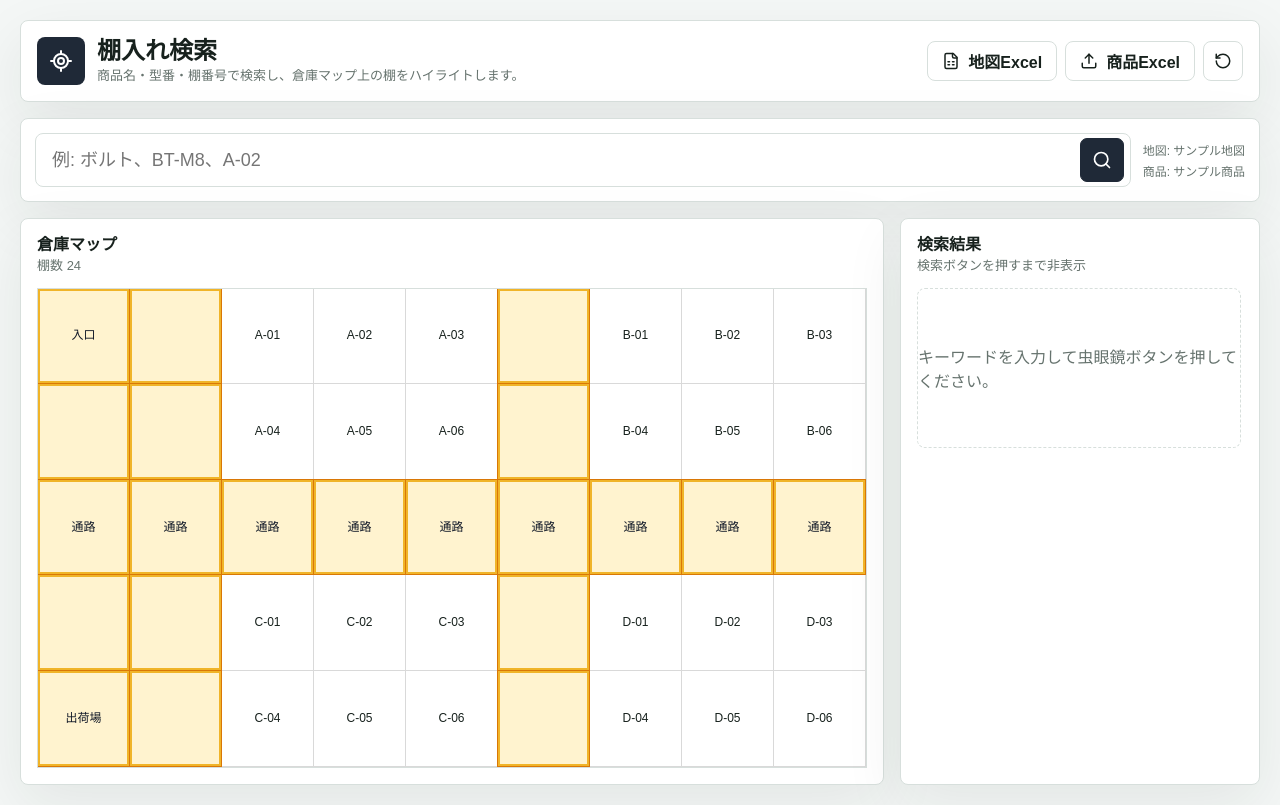
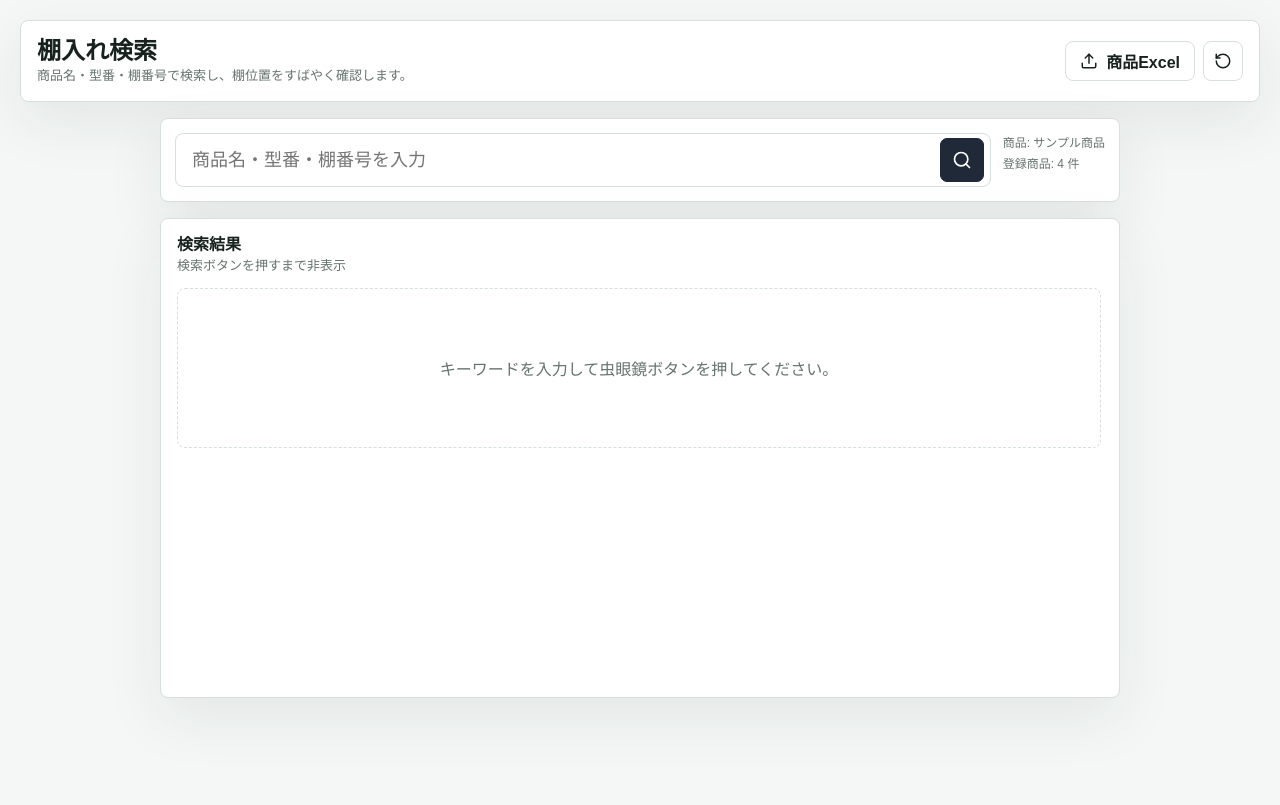
Before and after one commit to 55czdps6dj-ai/Tana-Ban, a Next.js app: page / in a window 1280 px wide. Built offline with nearby package versions, Linux system fonts and the light colour scheme.

Commit message:
Focus UI on product search

```diff
--- a/app/globals.css
+++ b/app/globals.css
@@ -60,7 +60,6 @@ button:disabled {
 
 .toolbar,
 .searchPanel,
-.mapPane,
 .resultPane {
   background: var(--surface);
   border: 1px solid var(--line);
@@ -79,19 +78,7 @@ button:disabled {
 .titleBlock {
   display: flex;
   align-items: center;
-  gap: 12px;
   min-width: 0;
-}
-
-.appMark {
-  display: grid;
-  width: 48px;
-  height: 48px;
-  flex: 0 0 auto;
-  place-items: center;
-  border-radius: 8px;
-  background: var(--primary);
-  color: #ffffff;
 }
 
 h1,
@@ -185,6 +172,13 @@ p {
   padding: 14px;
 }
 
+.focusedSearchPanel {
+  align-items: stretch;
+  max-width: 960px;
+  width: 100%;
+  margin: 0 auto;
+}
+
 .searchBox {
   display: flex;
   min-width: 240px;
@@ -249,7 +243,13 @@ p {
   min-height: 0;
 }
 
-.mapPane,
+.searchOnlyWorkspace {
+  display: block;
+  max-width: 960px;
+  width: 100%;
+  margin: 0 auto;
+}
+
 .resultPane {
   min-width: 0;
   padding: 16px;
@@ -263,96 +263,10 @@ p {
   margin-bottom: 12px;
 }
 
-.warehouseGrid {
-  display: grid;
-  gap: 0;
-  overflow: auto;
-  min-height: 480px;
-  max-height: calc(100vh - 240px);
-  border: 1px solid var(--line);
-  border-radius: 0;
-  background: #ffffff;
-  padding: 0;
-}
-
-.mapCell {
-  min-width: 42px;
-  min-height: 28px;
-  margin: -1px 0 0 -1px;
-  border: 1px solid #d9d9d9;
-  border-radius: 0;
-  background: #ffffff;
-  color: #1f2937;
-  font-size: 12px;
-  font-weight: 500;
-  line-height: 1.25;
-  overflow-wrap: anywhere;
-}
-
-.shelfCell {
-  background: #ffffff;
-  color: var(--text);
-}
-
-.shelfCell:hover {
-  border-color: #a3a3a3;
-  background: #fafafa;
-}
-
-.noteCell {
-  background: #ffffff;
-  color: #6b7280;
-}
-
-.highlightCell {
-  position: relative;
-  z-index: 1;
-  border-color: #d97706;
-  background: var(--accent-soft);
-  color: #111827;
-  box-shadow: inset 0 0 0 2px var(--accent);
-}
-
 .resultPane {
   display: flex;
   flex-direction: column;
   min-height: 480px;
-}
-
-.shelfDetail {
-  display: grid;
-  grid-template-columns: 1fr auto;
-  gap: 4px 12px;
-  border: 1px solid var(--line);
-  border-radius: 8px;
-  background: #fafafa;
-  padding: 12px;
-  margin-bottom: 12px;
-}
-
-.shelfDetail strong {
-  grid-column: 1 / 2;
-  font-size: 22px;
-  line-height: 1.1;
-}
-
-.shelfDetail span:last-child {
-  align-self: end;
-  color: var(--primary-strong);
-  font-weight: 700;
-}
-
-.shelfDescription {
-  grid-column: 1 / -1;
-  color: var(--primary-strong);
-  font-size: 13px;
-  font-weight: 700;
-}
-
-.detailLabel {
-  grid-column: 1 / -1;
-  color: var(--muted);
-  font-size: 12px;
 }
 
 .resultList {
@@ -366,15 +280,15 @@ p {
 
 .resultItem {
   display: grid;
-  grid-template-columns: 78px minmax(0, 1fr);
+  grid-template-columns: 108px minmax(0, 1fr);
   align-items: center;
-  gap: 10px;
+  gap: 14px;
   width: 100%;
-  min-height: 72px;
+  min-height: 84px;
   border: 1px solid var(--line);
   border-radius: 8px;
   background: #ffffff;
-  padding: 10px;
+  padding: 14px;
   text-align: left;
 }
 
@@ -385,11 +299,12 @@ p {
 
 .resultShelf {
   display: grid;
-  min-height: 44px;
+  min-height: 56px;
   place-items: center;
   border-radius: 6px;
   background: var(--primary);
   color: #ffffff;
+  font-size: 18px;
   font-weight: 800;
 }
 
@@ -405,6 +320,10 @@ p {
   overflow: hidden;
   text-overflow: ellipsis;
   white-space: nowrap;
+}
+
+.resultText strong {
+  font-size: 16px;
 }
 
 .resultText small {
@@ -443,11 +362,6 @@ p {
     grid-template-columns: 1fr;
   }
 
-  .warehouseGrid {
-    max-height: none;
-    min-height: 360px;
-  }
-
   .resultPane {
     min-height: 360px;
   }
@@ -462,32 +376,20 @@ p {
     font-size: 21px;
   }
 
-  .titleBlock {
-    align-items: flex-start;
-  }
-
-  .appMark {
-    width: 42px;
-    height: 42px;
-  }
-
   .searchBox input {
     height: 48px;
     font-size: 16px;
   }
 
-  .warehouseGrid {
-    gap: 6px;
-    padding: 8px;
+  .resultItem {
+    grid-template-columns: 86px minmax(0, 1fr);
+    min-height: 78px;
+    gap: 10px;
+    padding: 10px;
   }
 
-  .mapCell {
-    min-width: 48px;
-    min-height: 52px;
-    font-size: 12px;
-  }
-
-  .resultItem {
-    grid-template-columns: 68px minmax(0, 1fr);
+  .resultShelf {
+    min-height: 50px;
+    font-size: 15px;
   }
 }
--- a/components/warehouse-shelf-finder.tsx
+++ b/components/warehouse-shelf-finder.tsx
@@ -2,38 +2,23 @@
 
 import {
   AlertTriangle,
-  FileSpreadsheet,
-  LocateFixed,
   RotateCcw,
   Search,
   Upload
 } from "lucide-react";
 import { ChangeEvent, useMemo, useRef, useState } from "react";
-import {
-  importProductsFromExcel,
-  importWarehouseMapFromExcel,
-  normalizeShelfNumber
-} from "@/lib/excel-import";
+import { importProductsFromExcel } from "@/lib/excel-import";
 import { formatShelfDescription } from "@/lib/shelf-label";
-import type { ProductRecord, WarehouseCell } from "@/lib/warehouse-types";
-import {
-  selectFilteredProducts,
-  selectMatchedShelfNumbers,
-  useWarehouseStore
-} from "@/stores/warehouse-store";
+import { selectFilteredProducts, useWarehouseStore } from "@/stores/warehouse-store";
 
 export function WarehouseShelfFinder() {
   const {
     query,
-    selectedShelfNumber,
-    warehouseMap,
     products,
-    mapSourceName,
     productSourceName,
     errorMessage,
     setQuery,
     setSelectedShelfNumber,
-    setWarehouseMap,
     setProducts,
     setErrorMessage,
     resetSampleData
@@ -41,51 +26,12 @@ export function WarehouseShelfFinder() {
   const [isImporting, setIsImporting] = useState(false);
   const [searchInput, setSearchInput] = useState(query);
   const [hasSearched, setHasSearched] = useState(false);
-  const mapInputRef = useRef<HTMLInputElement>(null);
   const productInputRef = useRef<HTMLInputElement>(null);
 
   const filteredProducts = useMemo(
     () => (hasSearched && query.trim().length > 0 ? selectFilteredProducts(products, query) : []),
     [hasSearched, products, query]
   );
-  const highlightedShelves = useMemo(
-    () => selectMatchedShelfNumbers(filteredProducts, selectedShelfNumber),
-    [filteredProducts, selectedShelfNumber]
-  );
-  const totalShelfCount = useMemo(() => {
-    const shelfNumbers = new Set<string>();
-
-    warehouseMap.rows.forEach((row) => {
-      row.forEach((cell) => {
-        if (cell.shelfNumber) {
-          shelfNumbers.add(cell.shelfNumber);
-        }
-      });
-    });
-
-    return shelfNumbers.size;
-  }, [warehouseMap.rows]);
-
-  const handleMapImport = async (event: ChangeEvent<HTMLInputElement>) => {
-    const file = event.target.files?.[0];
-
-    if (!file) {
-      return;
-    }
-
-    setIsImporting(true);
-    const result = await importWarehouseMapFromExcel(file);
-    setIsImporting(false);
-
-    if (result.ok) {
-      setWarehouseMap(result.value, result.sourceName);
-      setHasSearched(false);
-    } else {
-      setErrorMessage(result.errorMessage);
-    }
-
-    event.target.value = "";
-  };
 
   const handleProductImport = async (event: ChangeEvent<HTMLInputElement>) => {
     const file = event.target.files?.[0];
@@ -110,17 +56,6 @@ export function WarehouseShelfFinder() {
     event.target.value = "";
   };
 
-  const handleShelfClick = (cell: WarehouseCell) => {
-    if (!cell.shelfNumber) {
-      return;
-    }
-
-    const normalizedShelfNumber = normalizeShelfNumber(cell.shelfNumber);
-    setSelectedShelfNumber(
-      selectedShelfNumber === normalizedShelfNumber ? null : normalizedShelfNumber
-    );
-  };
-
   const handleSearch = () => {
     const trimmedQuery = searchInput.trim();
 
@@ -135,31 +70,17 @@ export function WarehouseShelfFinder() {
     setHasSearched(false);
   };
 
-  const selectedShelfProducts = selectedShelfNumber
-    ? products.filter((product) => product.shelfNumber === selectedShelfNumber)
-    : [];
-
   return (
     <main className="shell">
       <section className="toolbar" aria-label="検索と取り込み">
         <div className="titleBlock">
-          <div className="appMark">
-            <LocateFixed size={24} aria-hidden="true" />
-          </div>
           <div>
             <h1>棚入れ検索</h1>
-            <p>商品名・型番・棚番号で検索し、倉庫マップ上の棚をハイライトします。</p>
+            <p>商品名・型番・棚番号で検索し、棚位置をすばやく確認します。</p>
           </div>
         </div>
 
         <div className="actions">
-          <input
-            ref={mapInputRef}
-            className="visuallyHidden"
-            type="file"
-            accept=".xlsx,.xls"
-            onChange={handleMapImport}
-          />
           <input
             ref={productInputRef}
             className="visuallyHidden"
@@ -167,16 +88,6 @@ export function WarehouseShelfFinder() {
             accept=".xlsx,.xls"
             onChange={handleProductImport}
           />
-          <button
-            className="secondaryButton"
-            type="button"
-            onClick={() => mapInputRef.current?.click()}
-            disabled={isImporting}
-            title="倉庫マップExcelを取り込む"
-          >
-            <FileSpreadsheet size={18} aria-hidden="true" />
-            地図Excel
-          </button>
           <button
             className="secondaryButton"
             type="button"
@@ -199,7 +110,7 @@ export function WarehouseShelfFinder() {
         </div>
       </section>
 
-      <section className="searchPanel" aria-label="商品検索">
+      <section className="searchPanel focusedSearchPanel" aria-label="商品検索">
         <form
           className="searchBox"
           onSubmit={(event) => {
@@ -214,7 +125,7 @@ export function WarehouseShelfFinder() {
               setHasSearched(false);
               setSelectedShelfNumber(null);
             }}
-            placeholder="例: ボルト、BT-M8、A-02"
+            placeholder="商品名・型番・棚番号を入力"
             aria-label="商品名、型番、棚番号で検索"
           />
           <button
@@ -227,8 +138,8 @@ export function WarehouseShelfFinder() {
           </button>
         </form>
         <div className="dataStatus" aria-label="取り込み状況">
-          <span>地図: {mapSourceName}</span>
           <span>商品: {productSourceName}</span>
+          <span>登録商品: {products.length} 件</span>
         </div>
       </section>
 
@@ -239,74 +150,14 @@ export function WarehouseShelfFinder() {
         </div>
       ) : null}
 
-      <section className="workspace">
-        <div className="mapPane" aria-label="倉庫マップ">
-          <div className="paneHeader">
-            <div>
-              <h2>倉庫マップ</h2>
-              <p>
-                棚数 {totalShelfCount}
-                {hasSearched ? ` / 該当 ${highlightedShelves.size}` : ""}
-              </p>
-            </div>
-            {selectedShelfNumber ? (
-              <button
-                className="secondaryButton compact"
-                type="button"
-                onClick={() => setSelectedShelfNumber(null)}
-              >
-                選択解除
-              </button>
-            ) : null}
-          </div>
-
-          <div
-            className="warehouseGrid"
-            style={{
-              gridTemplateColumns: `repeat(${warehouseMap.rows[0]?.length ?? 1}, minmax(54px, 1fr))`
-            }}
-          >
-            {warehouseMap.rows.flatMap((row) =>
-              row.map((cell) => {
-                const isShelf = Boolean(cell.shelfNumber);
-                const isHighlighted = cell.shelfNumber
-                  ? highlightedShelves.has(cell.shelfNumber)
-                  : false;
-                const isSelected = selectedShelfNumber === cell.shelfNumber;
-
-                return (
-                  <button
-                    key={cell.id}
-                    className={[
-                      "mapCell",
-                      isShelf ? "shelfCell" : "noteCell",
-                      isHighlighted || isSelected ? "highlightCell" : ""
-                    ].join(" ")}
-                    type="button"
-                    onClick={() => handleShelfClick(cell)}
-                    disabled={!isShelf}
-                    title={cell.label || "空白セル"}
-                    aria-label={cell.label ? `${cell.label}の棚` : "空白セル"}
-                  >
-                    {cell.label}
-                  </button>
-                );
-              })
-            )}
-          </div>
-        </div>
-
-        <aside className="resultPane" aria-label="検索結果">
+      <section className="workspace searchOnlyWorkspace">
+        <aside className="resultPane searchOnlyResultPane" aria-label="検索結果">
           <div className="paneHeader">
             <div>
               <h2>検索結果</h2>
               <p>{hasSearched ? `${filteredProducts.length} 件` : "検索ボタンを押すまで非表示"}</p>
             </div>
           </div>
-
-          {selectedShelfNumber ? (
-            <ShelfDetail shelfNumber={selectedShelfNumber} products={selectedShelfProducts} />
-          ) : null}
 
           <div className="resultList">
             {!hasSearched ? (
@@ -336,20 +187,3 @@ export function WarehouseShelfFinder() {
     </main>
   );
 }
-
-function ShelfDetail({
-  shelfNumber,
-  products
-}: {
-  shelfNumber: string;
-  products: ProductRecord[];
-}) {
-  return (
-    <div className="shelfDetail">
-      <span className="detailLabel">選択中の棚</span>
-      <strong>{shelfNumber}</strong>
-      <span className="shelfDescription">{formatShelfDescription(shelfNumber)}</span>
-      <span>{products.length} 商品</span>
-    </div>
-  );
-}
```
